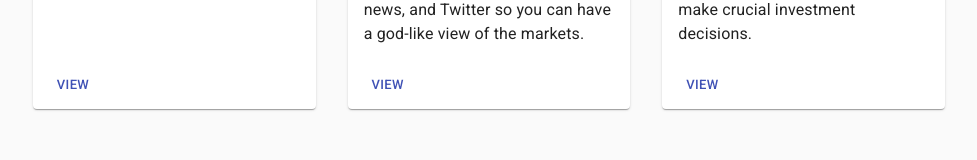
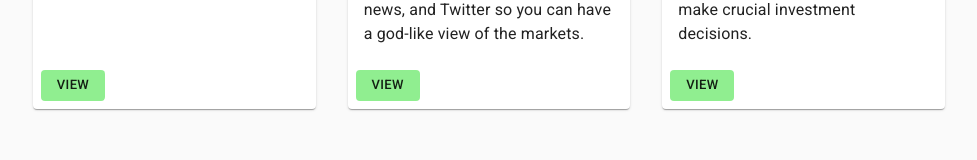
Before and after one commit to charmjj/ShareFin, a React (Create React App) app in the folder frontend/: page /subscribe in a window 1280 px wide. Shown: the part 883-1043 px from the top of the page, without its empty margins (151-1128 px from the left). Built offline with nearby package versions, Linux system fonts and the light colour scheme; a web font is replaced by a local one.

Commit message:
change bg color of button

```diff
--- a/frontend/src/pages/subscribe.js
+++ b/frontend/src/pages/subscribe.js
@@ -115,7 +115,7 @@ export default function Album() {
                     </Typography>
                   </CardContent>
                   <CardActions>
-                    <Button size="small" color="primary" backgroundColor="#4CAF50" component="a" href="/pricing">
+                    <Button size="small" color="white" style={{backgroundColor:"lightgreen"}} component="a" href="/pricing">
                       View
                     </Button>
                   </CardActions>
```
